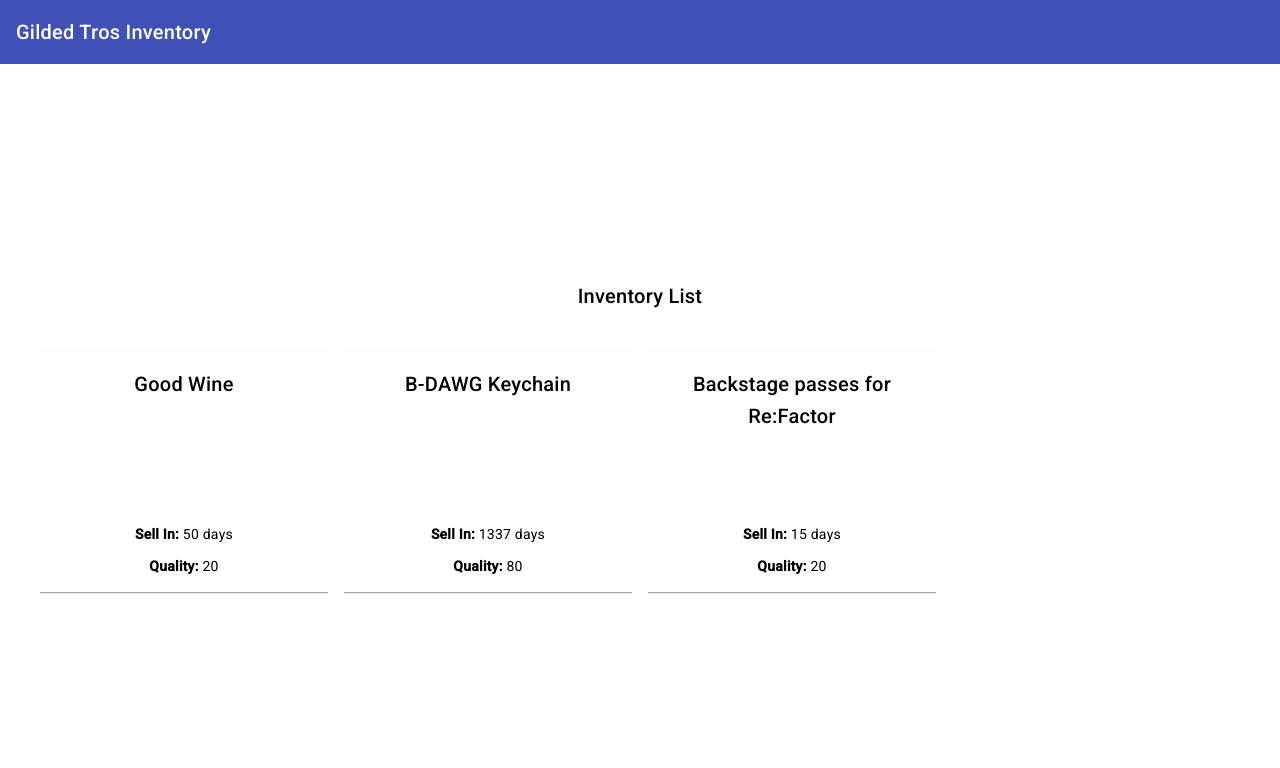
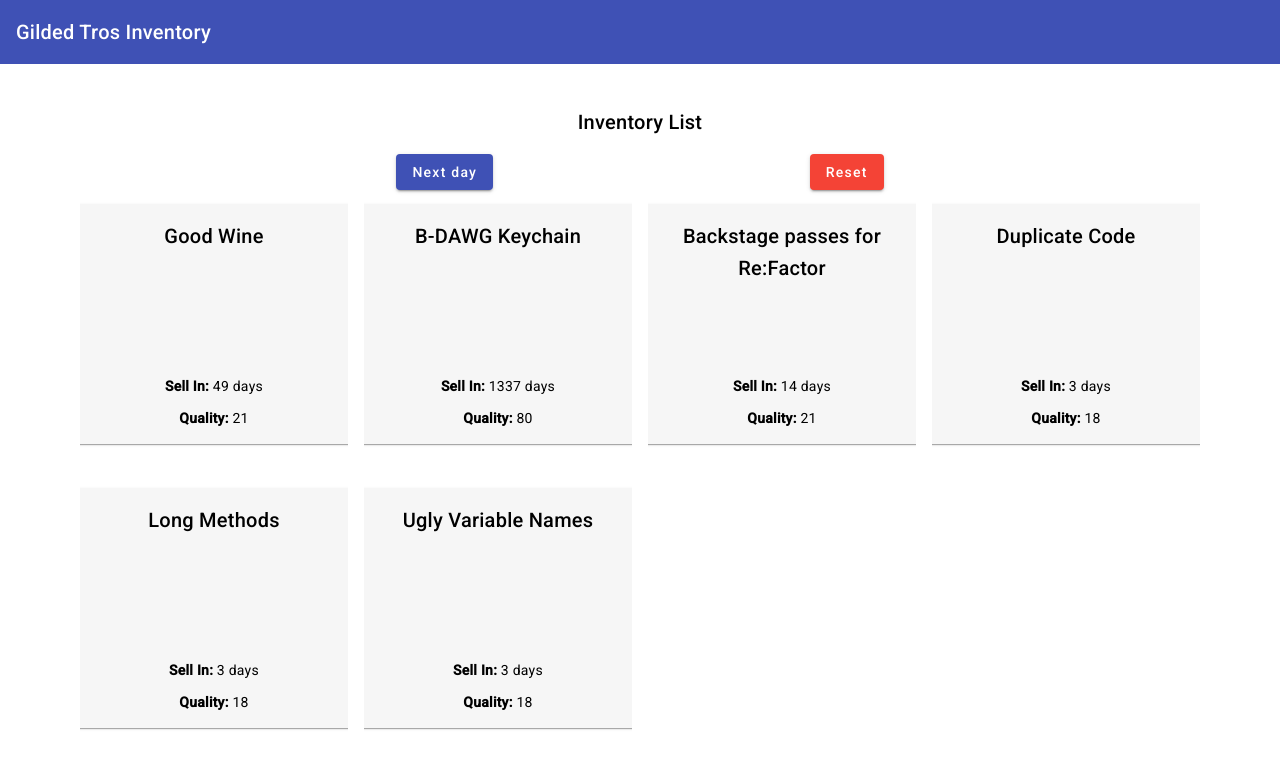
Before and after one commit to Canolz/gilded-tros, an Angular app: page / in a window 1280 px wide. Shown: the top 768 px of the page. Built offline with nearby package versions, Linux system fonts and the light colour scheme.

Commit message:
Updated inventoryComponent with added api call, nextDay feature and styling

```diff
--- a/src/app/app.component.css
+++ b/src/app/app.component.css
@@ -1,7 +1,7 @@
 app-inventory {
-    display: flex;
-    justify-content: center;
-    align-items: center;
-    height: calc(100vh - 64px);
-    padding: 16px;
-  }
+  display: flex;
+  justify-content: center;
+  align-items: center;
+  height: calc(100vh - 15rem);
+  padding: 5rem;
+}
--- a/src/app/components/inventory/inventory.component.css
+++ b/src/app/components/inventory/inventory.component.css
@@ -1,13 +1,13 @@
 .inventory-container {
   width: 100%;
-    max-width: 1200px;
+  max-width: 80rem;
   margin: 0 auto;
   text-align: center;
 }
 
 .inventory-grid {
   width: 100%;
-    height:auto;
+  height: auto;
 }
 
 .inventory-item {
@@ -15,3 +15,8 @@
   justify-content: center;
   align-items: center;
 }
+
+.buttons {
+  display: flex;
+  justify-content: space-evenly;
+}
--- a/src/app/components/inventory/inventory.component.html
+++ b/src/app/components/inventory/inventory.component.html
@@ -1,10 +1,16 @@
 <div class="inventory-container">
     <h2>Inventory List</h2>
+
+    <div class="buttons">
+        <button mat-raised-button color="primary" (click)="nextDay()">Next day</button>
+        <button mat-raised-button color="warn" (click)="loadItems()">Reset</button>
+    </div>
+
     <mat-grid-list cols="4" rowHeight="1:1" gutterSize="16px" class="inventory-grid">
         @for (item of items; track $index) {
             <mat-grid-tile>
-                <app-item [item]="item"></app-item>
+                <app-item [item]="item"/>
             </mat-grid-tile>
         }
     </mat-grid-list>
-  </div>
+</div>
--- a/src/app/components/inventory/inventory.component.ts
+++ b/src/app/components/inventory/inventory.component.ts
@@ -6,20 +6,27 @@ import { MatGridListModule } from '@angular/material/grid-list';
 import { MatCardModule } from '@angular/material/card';
 import { MatButtonModule } from '@angular/material/button';
 import { ItemComponent } from '../item/item.component';
+import { InventoryService } from '../../services/inventory/inventory.service';
+import { forkJoin } from 'rxjs';
 
 @Component({
   selector: 'app-inventory',
   standalone: true,
   templateUrl: './inventory.component.html',
   styleUrl: './inventory.component.css',
-  imports: [MatGridListModule, MatCardModule, MatButtonModule, ItemComponent],
+  imports: [
+    MatGridListModule,
+    MatCardModule,
+    MatButtonModule,
+    ItemComponent]
 })
 export class InventoryComponent implements OnInit {
   private destroyRef = inject(DestroyRef);
   items: Item[] = [];
 
   constructor(
-    private itemApiService: ItemApiService
+    private itemApiService: ItemApiService,
+    private inventoryService: InventoryService
   ) { }
 
   ngOnInit(): void {
@@ -27,10 +34,18 @@ export class InventoryComponent implements OnInit {
   }
 
   loadItems(): void {
-    this.itemApiService.getItems()
-      .pipe(takeUntilDestroyed(this.destroyRef))
-      .subscribe((items: Item[]) => {
-        this.items = items;
-      });
+    forkJoin([
+      this.itemApiService.getItems(),
+      this.itemApiService.getSmellyItems()
+    ])
+    .pipe(takeUntilDestroyed(this.destroyRef))
+    .subscribe(([normalItems, smellyItems]: [Item[], Item[]]) => {
+      this.items = [...normalItems, ...smellyItems];
+      this.inventoryService.updateQuality(this.items);
+    });
+  }
+
+  nextDay(): void {
+    this.inventoryService.updateQuality(this.items);
   }
 }
--- a/src/app/components/item/item.component.css
+++ b/src/app/components/item/item.component.css
@@ -5,4 +5,5 @@
     flex-direction: column;
     justify-content: space-between;
     align-items: center;
-  }
+    background-color:#f6f6f6
+}
```
Lines whose indentation alone changed are shown as unchanged.
